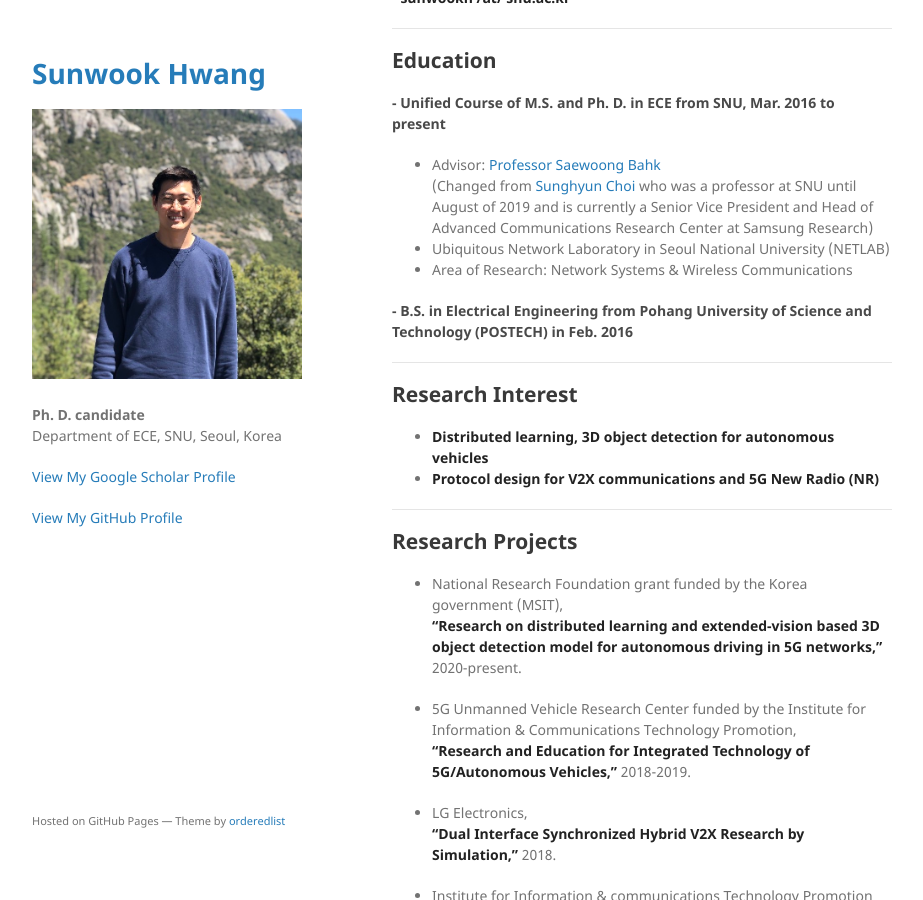
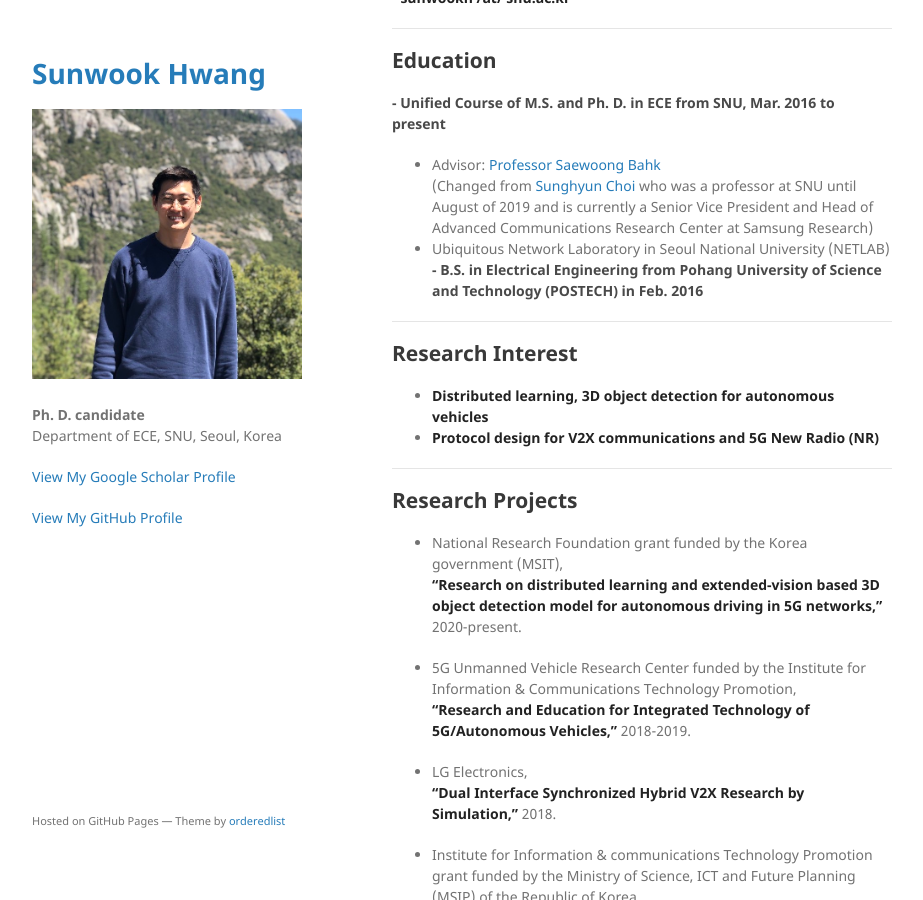
Before and after one commit to jeongjun-park/jeongjun-park.github.io, a Jekyll site: the page built from index.md, in a window 1280 px wide and 900 px high, scrolled down 350 px. Shown: the whole window, without its empty margins (178-1101 px from the left). Built offline with Jekyll 4.4.1, drawn with Linux system fonts in a browser that asks for light colours; our own code applies the rules of GitHub Pages for plain Markdown files.

Commit message:
Update index.md

```diff
--- a/index.md
+++ b/index.md
@@ -21,8 +21,8 @@ E-mail: (You can use either email address to reach me.)
 (Changed from [Sunghyun Choi](https://sites.google.com/view/sunghyun-chois-home) who was a professor at SNU until August of 2019 and is currently a Senior Vice President and Head of Advanced Communications Research Center
 at Samsung Research)
 * Ubiquitous Network Laboratory in Seoul National University (NETLAB)
-* Area of Research: Network Systems & Wireless Communications
-
+<!-- * Area of Research: Network Systems & Wireless Communications
+ -->
 #### - B.S. in Electrical Engineering from Pohang University of Science and Technology (POSTECH) in Feb. 2016
 
 ---
```
